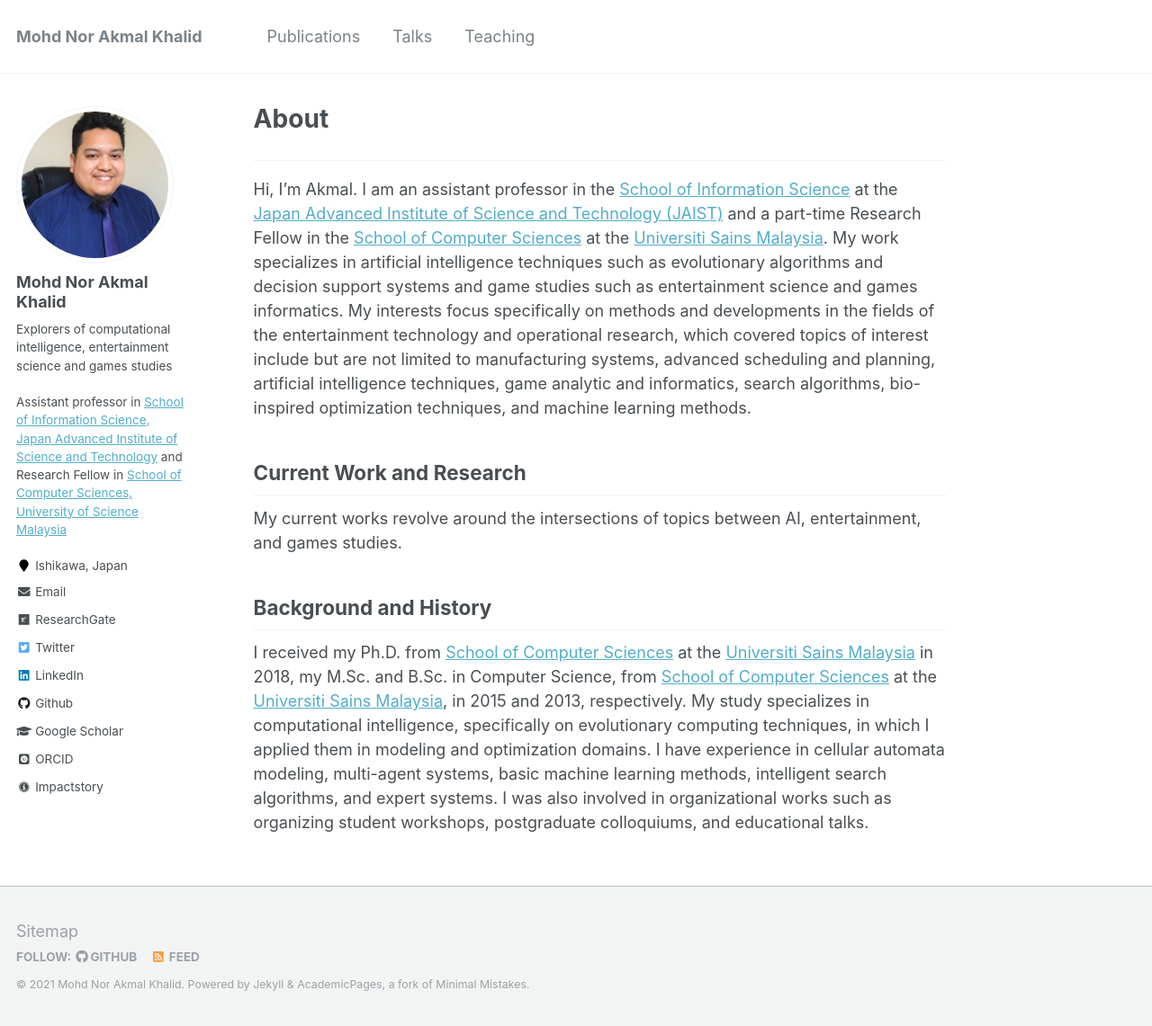
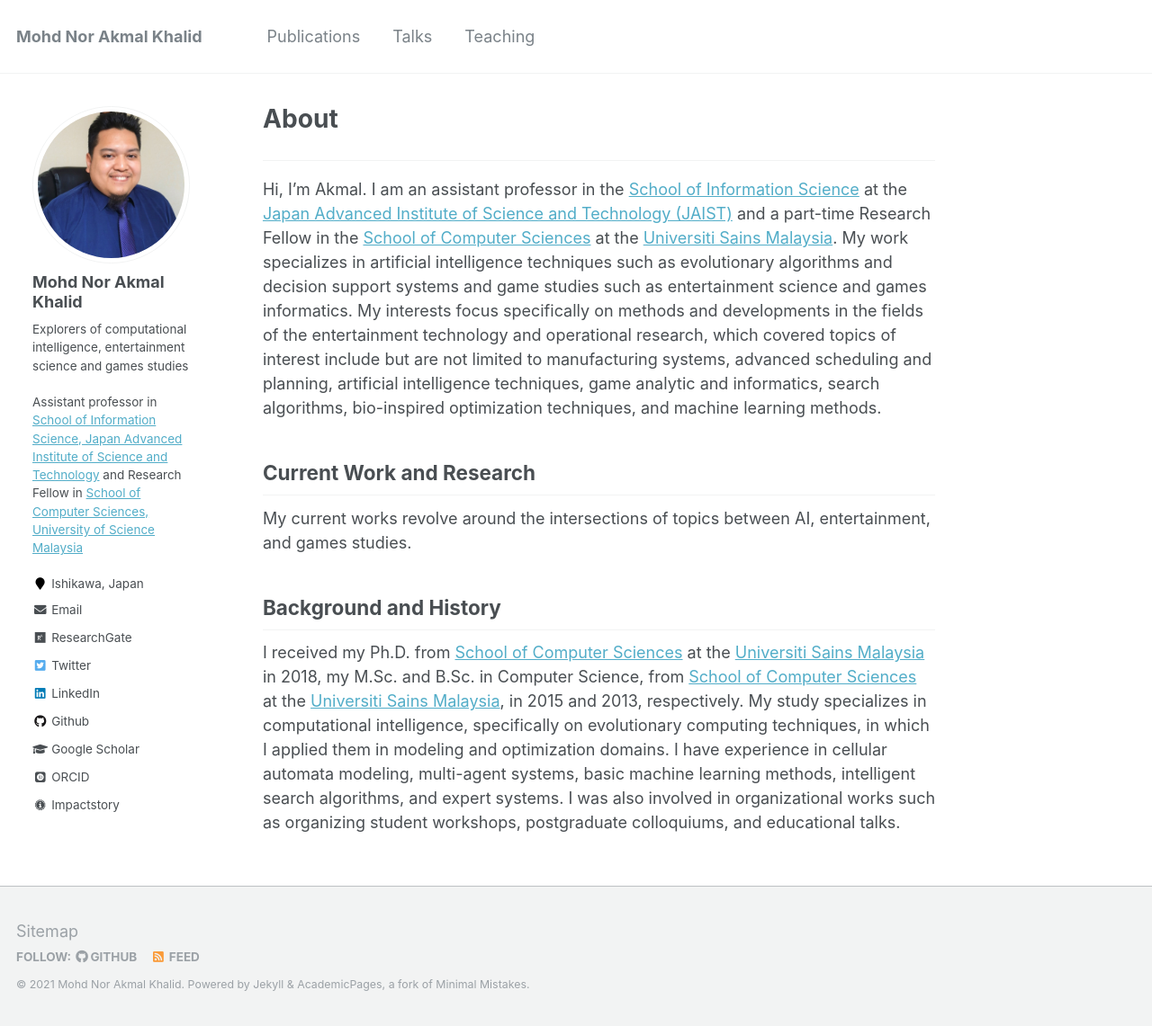
Before and after one commit to akmalkhalid/cv, a Jekyll site: the page built from _pages/about.md, in a window 1280 px wide and 1141 px high. Shown: the whole window at 90% size. Built offline with Jekyll 4.4.1, drawn with Linux system fonts in a browser that asks for light colours; some web fonts are replaced.

Commit message:
update content pages

```diff
--- a/_config.yml
+++ b/_config.yml
@@ -15,7 +15,7 @@ description              : &description "Mohd Nor Akmal Academic Website"
 url                      : "https://akmalkhalid.github.io" # the base hostname & protocol for your site
 baseurl                  : "/cv" # the subpath of your site, e.g. "/blog"
 repository               : "akmalkhalid/cv"
-teaser                   : "500x300.png" # filename of teaser fallback teaser image placed in /images/, .e.g. "500x300.png"
+teaser                   : # filename of teaser fallback teaser image placed in /images/, .e.g. "500x300.png"
 breadcrumbs              : false # true, false (default)
 words_per_minute         : 160
 future                   : true
--- a/_sass/_page.scss
+++ b/_sass/_page.scss
@@ -6,8 +6,8 @@
   @include container;
   @include clearfix;
   margin-top: 2em;
-  padding-left: 1em;
-  padding-right: 1em;
+  padding-left: 2em;
+  padding-right: 2em;
   animation: intro 0.3s both;
   animation-delay: 0.35s;
 
```
